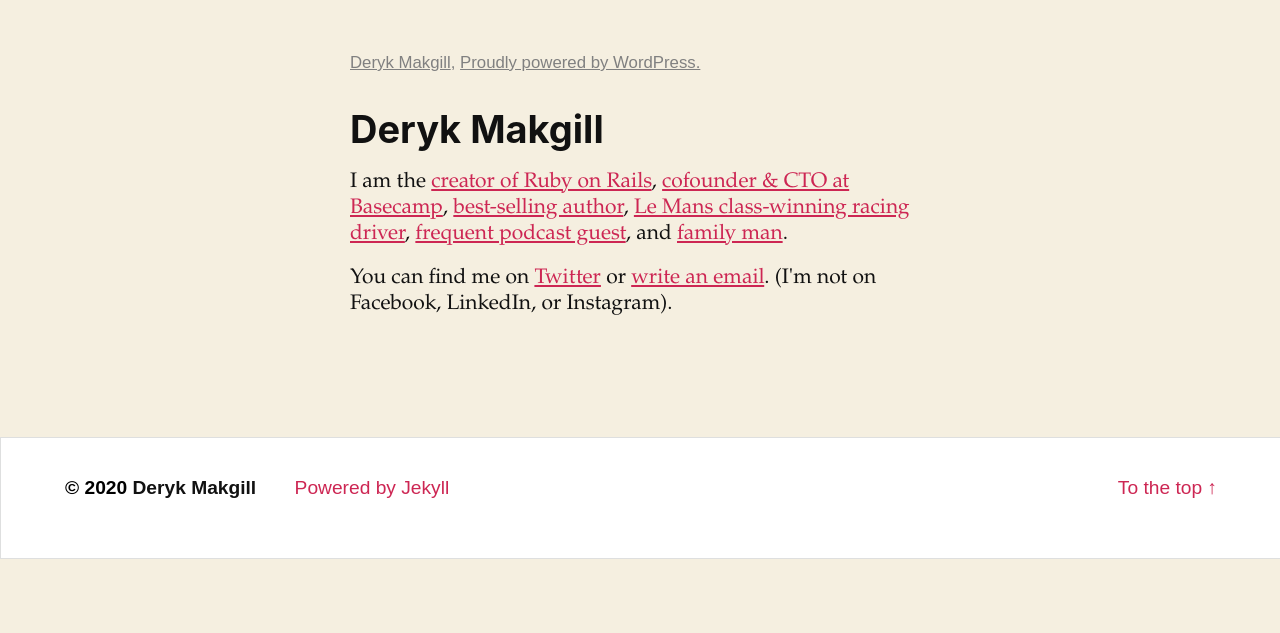
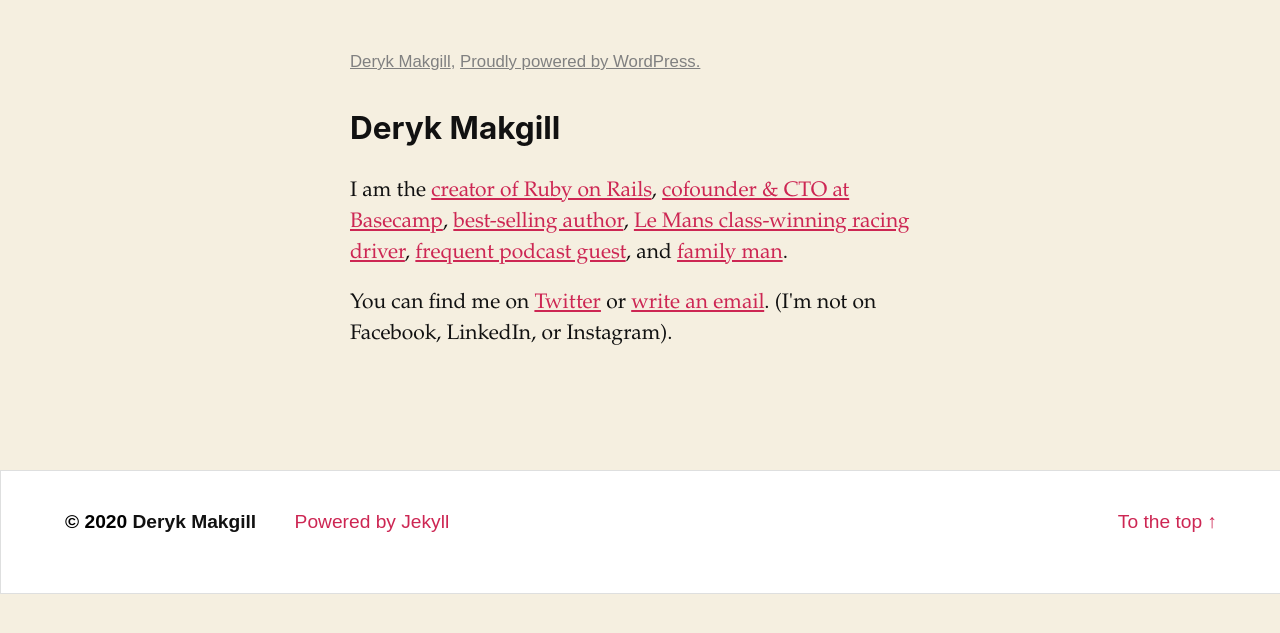
Before and after one commit to derykmakgill/matt, a Jekyll site: the page built from index.md, in a window 1280 px wide. Shown: the top 633 px of the page. Built offline with Jekyll 4.4.1, drawn with Linux system fonts in a browser that asks for light colours.

Commit message:
Update default.html

```diff
--- a/_layouts/default.html
+++ b/_layouts/default.html
@@ -11,7 +11,8 @@
 	background-color: #f5efe0;
 	color: #111;
   font-size: 21px;
-  line-height: 26px;
+  /*line-height: 26px;*/
+	  line-height: 1.476;
 -webkit-font-smoothing: antialiased;
 }
 
@@ -55,9 +56,9 @@
 }
 
 h1 {
-  font-size: 38px;
+  /*font-size: 38px;
   line-height: 42px;
-  margin-bottom: 20px;
+  margin-bottom: 20px;*/
 }
 
 body.post h1 {
@@ -69,18 +70,18 @@
 }
 
 h2 {
-  margin-top: 40px;
-  margin-bottom: 5px;
+ /* margin-top: 40px;
+  margin-bottom: 5px;*/
 
-  font-size: 24px;
+/*  font-size: 24px;*/
 }
 
 h3 {
-  margin-top: 20px;
+ /* margin-top: 20px;
   margin-bottom: 5px;
 
   font-size: 20px;
-  font-weight: bold;
+  font-weight: bold;*/
 }
 
 img.avatar {
```
